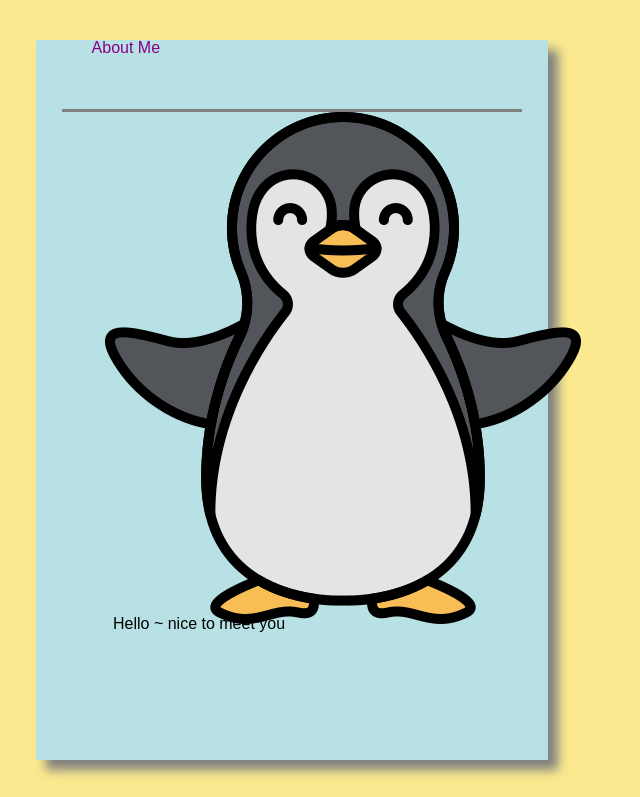
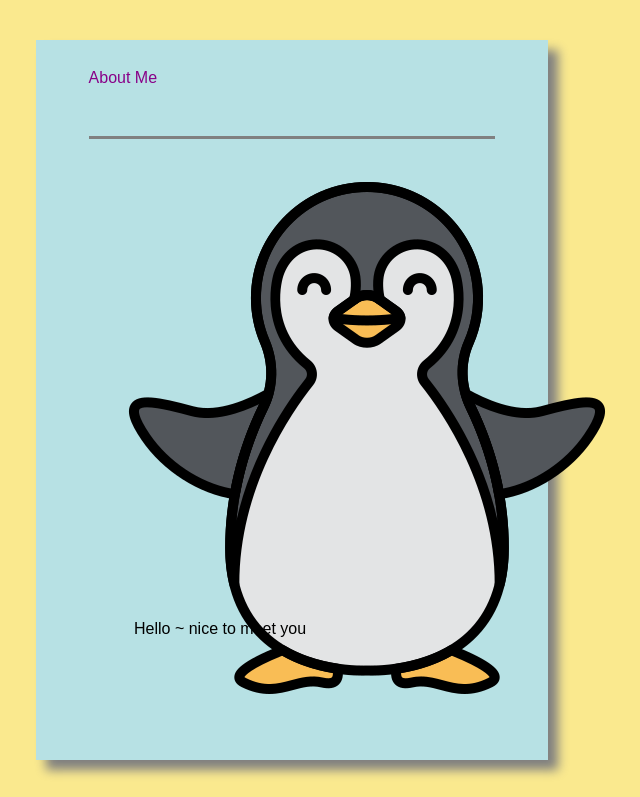
Before and after one commit to conqueror-G/my-info-page, a plain HTML site: page index.html in a window 1280 px wide. Shown: the top 797 px of the page, without its empty margins (348-988 px from the left). Drawn offline with Linux system fonts and the light colour scheme; a web font is replaced by a local one.

Commit message:
content-box-home padding value, menu contour division

```diff
--- a/index.html
+++ b/index.html
@@ -34,6 +34,8 @@
             </span>
           </a>
         </nav>
+        <!-- menu contour line -->
+        <div class="contour"></div>
         <!-- mascot image -->
         <figure class="mascot">
           <img class="mascot-image" src="images/profile-image.png" alt="main-page-image">
--- a/main.css
+++ b/main.css
@@ -69,11 +69,12 @@ div, figure, nav, ul, li, a, section, article, span, header {
   align-items: center;
   width: 40%;
   height: 90%;
+  padding: 30px;
   background-color: #b7e1e4;
   box-shadow: 10px 10px 10px #808080;
 }
 
-.content-box-home ~ .menu, .mascot, .greeting-message {
+.content-box-home ~ .menu, .contour, .mascot, .greeting-message {
   flex: 1 auto;
 }
 
@@ -81,11 +82,10 @@ div, figure, nav, ul, li, a, section, article, span, header {
 .menu {
   width: 90%;
   height: 10%;
-  border-bottom: 3px solid #808080;
 }
 
 .menu-link {
-  padding: 30px;
+
 }
 
 .menu-link:link {
@@ -98,6 +98,12 @@ div, figure, nav, ul, li, a, section, article, span, header {
 
 .menu-link:hover .menu-link__txt {
   border-bottom: 3px solid #808;
+}
+
+/* menu contour line */
+.contour {
+  width: 90%;
+  border-top: 3px solid #808080;
 }
 
 /* mascot image */
```
